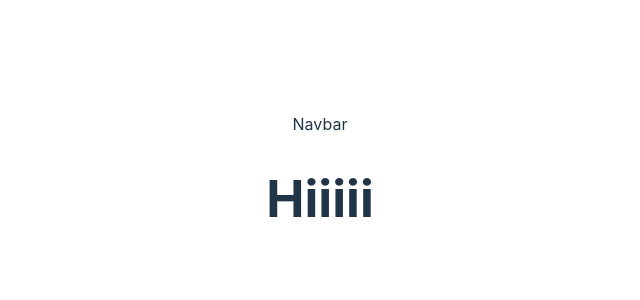
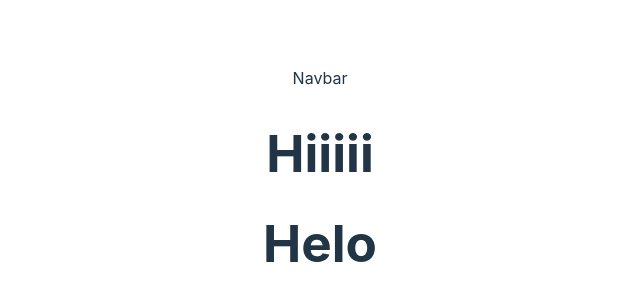
Before and after one commit to JWALITHA11/my-dynamic-routing-react, a React (Vite) app: page / in a window 1280 px wide. Shown: the part 214-514 px from the top of the page, without its empty margins (320-960 px from the left). Built offline with nearby package versions, Linux system fonts and the light colour scheme.

Commit message:
few changes done

```diff
--- a/src/App.jsx
+++ b/src/App.jsx
@@ -9,6 +9,7 @@ function App() {
   return (
     <div className='App'>Navbar
       <h1>Hiiiii</h1>
+      <h1>Helo</h1>
     </div>
   )
 }
```
